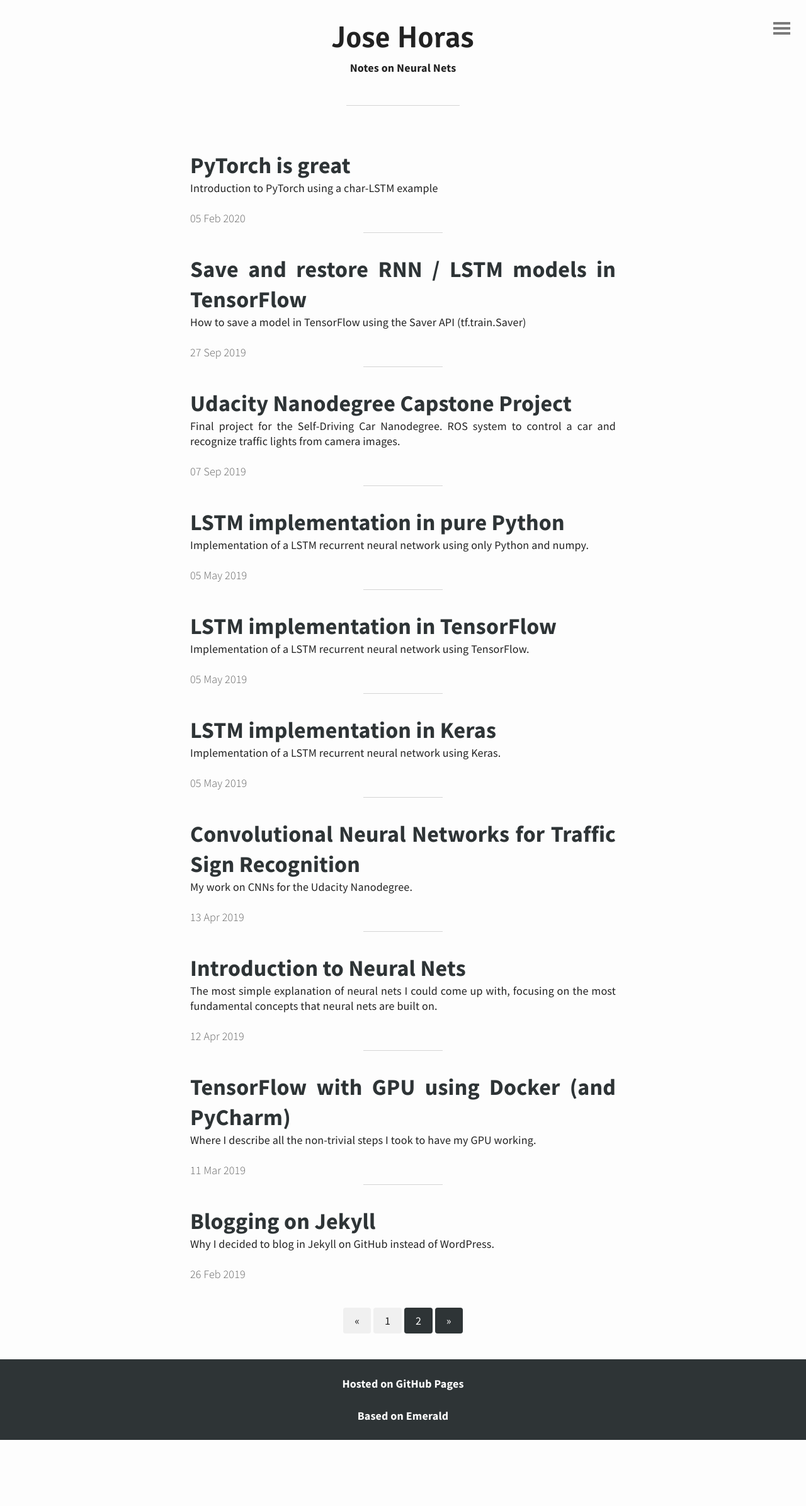
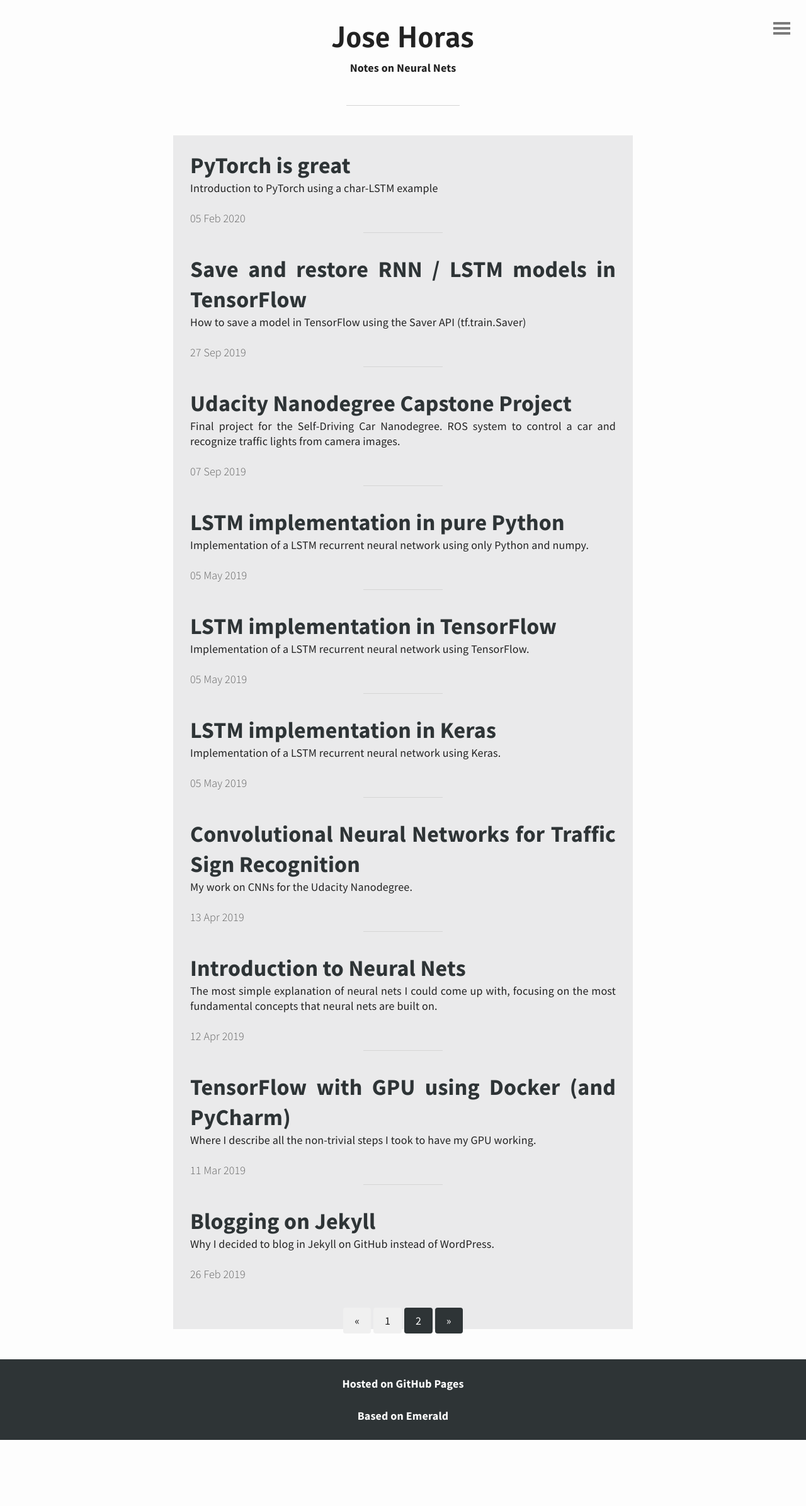
Before and after one commit to josehoras/josehoras.github.io, a Jekyll site: the page built from index.html, in a window 1280 px wide. Shown: the whole page at 63% size. Built offline with Jekyll 4.4.1, drawn with Linux system fonts in a browser that asks for light colours; the list of posts is cut into pages by our own code; after the commit the page ends 2287 px from its top, so only the background shows below that.

Commit message:
noscroll cleanup

```diff
--- a/_sass/layout.scss
+++ b/_sass/layout.scss
@@ -118,6 +118,14 @@
 	background-color: $background-color;
 }
 
+#wrap {
+	min-height:100%;
+	position:relative;
+	// padding-bottom: 105px;
+	// height: 100%;
+	// overflow: hidden;
+	// background-color: #EAEAEB;
+}
 
 /* Main content */
 
@@ -125,6 +133,8 @@
   position: fixed;
   width: 100%;
   @media (min-width: 940px) {
+		height: 100%;
+		overflow: hidden;
     position: static;
   }
 }
@@ -133,7 +143,9 @@
 	margin:0 auto;
 	max-width: 730px;
 	padding: 0 1.5rem;
-	// background-color: #EAEAEB;
+	background-color: #EAEAEB;
+	// height: auto;
+	min-height: 300px;
 }
 
 #header {
@@ -303,20 +315,6 @@
   padding: 0.6667em 0;
 }
 
-#wrap {
-	min-height:100%;
-	position:relative;
-	padding-bottom: 105px;
-	// height: 100%;
-	// overflow: hidden;
-	// background-color: #EAEAEB;
-}
-.noscroll {
-	height: 100%;
-  overflow: hidden;
-	// background-color: #EAEAEB;
-}
-
 .footer {
 	padding: 25px 0;
 	background-color: $main-color;
--- a/js/main.js
+++ b/js/main.js
@@ -16,17 +16,17 @@
 	  	  nav.className = "";
 	  	  button.className = "";
 	  	  site.className = "";
-				site.classList.toggle('noscroll', false);
+				// site.classList.toggle('noscroll', false);
 	  } else if (reverse !== null) {
 	  	  nav.className += "menu-open-left";
 	  	  button.className += "btn-close";
 	  	  site.className += "fixed";
-				site.classList.toggle('noscroll', true);
+				// site.classList.toggle('noscroll', true);
 	  } else {
 	  	  nav.className += "menu-open";
 	  	  button.className += "btn-close";
 	  	  site.className += "fixed";
-				site.classList.toggle('noscroll', true);
+				// site.classList.toggle('noscroll', true);
 	    }
 	}
 
```
